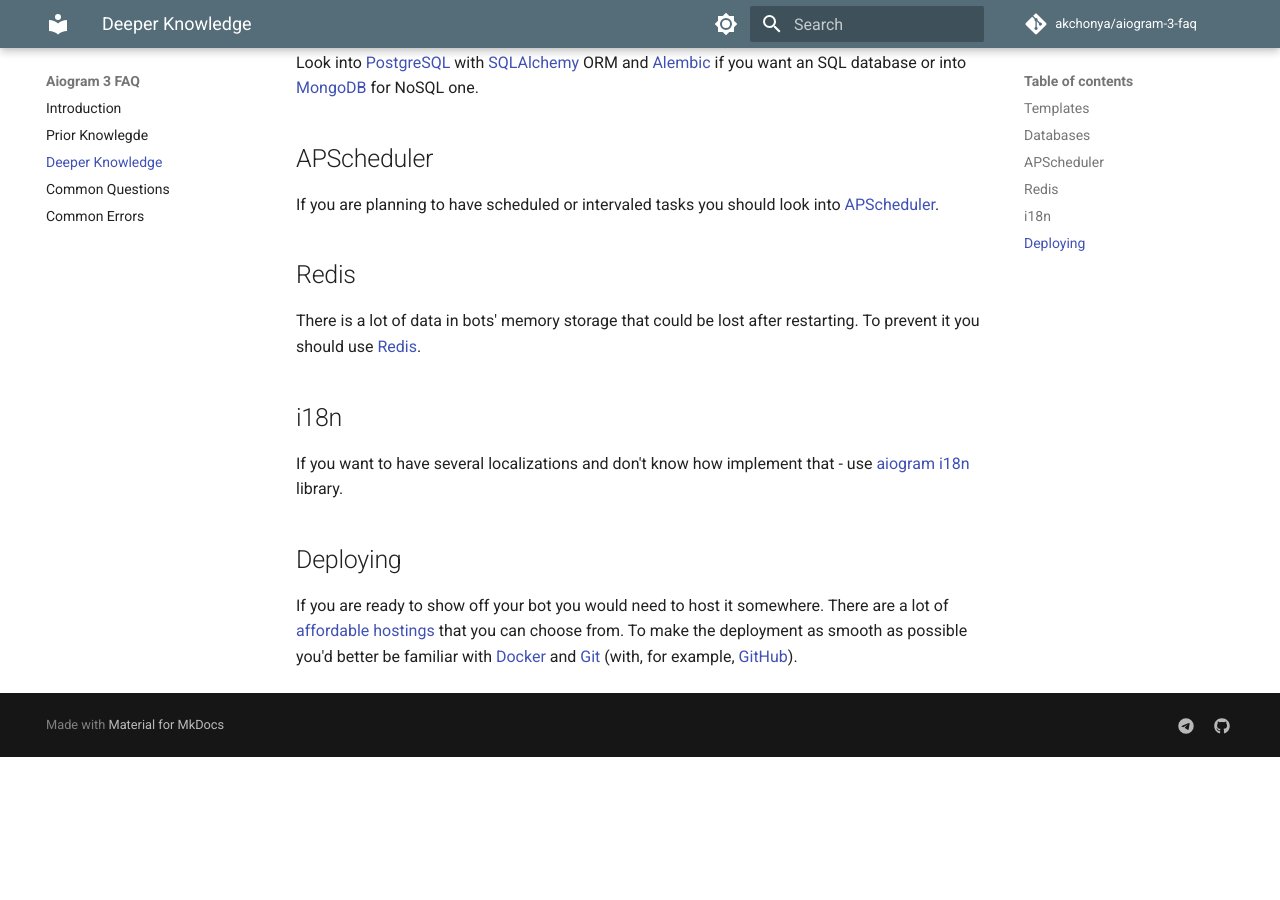
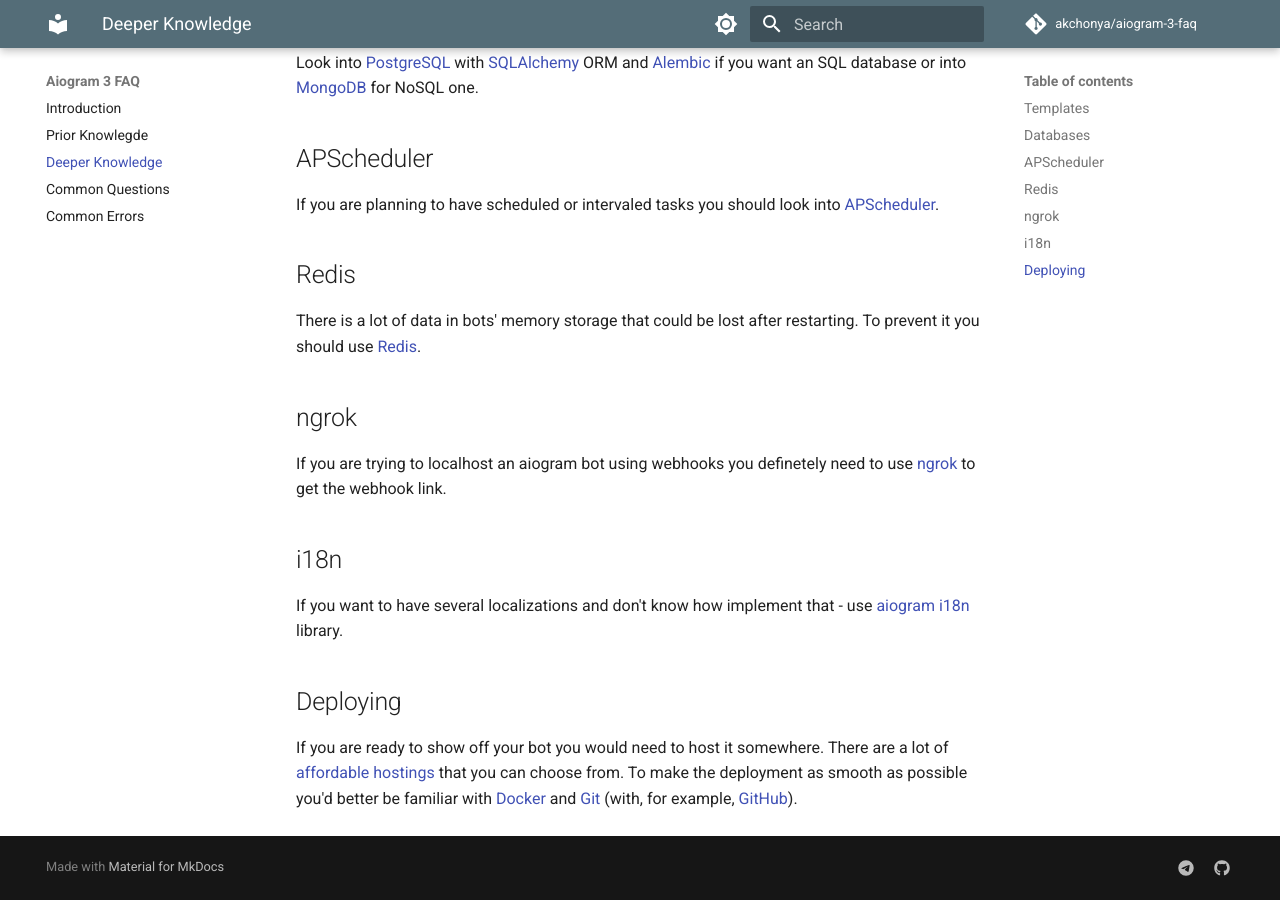
Before and after one commit to akchonya/aiogram-3-faq, an MkDocs documentation site: the page built from docs/deeper_knowledge.md, in a window 1280 px wide and 900 px high, scrolled down 600 px. Built offline with MkDocs 1.6.1 and Material for MkDocs 9.7.7, drawn with Linux system fonts in a browser that asks for light colours; comment, search, counter and statistics services are not loaded; before the commit the page ends 1357 px from its top, so only the background shows below that.

Commit message:
add ngrok

```diff
--- a/docs/deeper_knowledge.md
+++ b/docs/deeper_knowledge.md
@@ -23,6 +23,10 @@
 
 There is a lot of data in bots' memory storage that could be lost after restarting. To prevent it you should use [Redis](https://redis.io/).
 
+## ngrok
+
+If you are trying to localhost an aiogram bot using webhooks you definetely need to use [ngrok](https://ngrok.com/) to get the webhook link.
+
 ## i18n
 
 If you want to have several localizations and don't know how implement that - use [aiogram i18n](https://github.com/aiogram/i18n) library.
```
